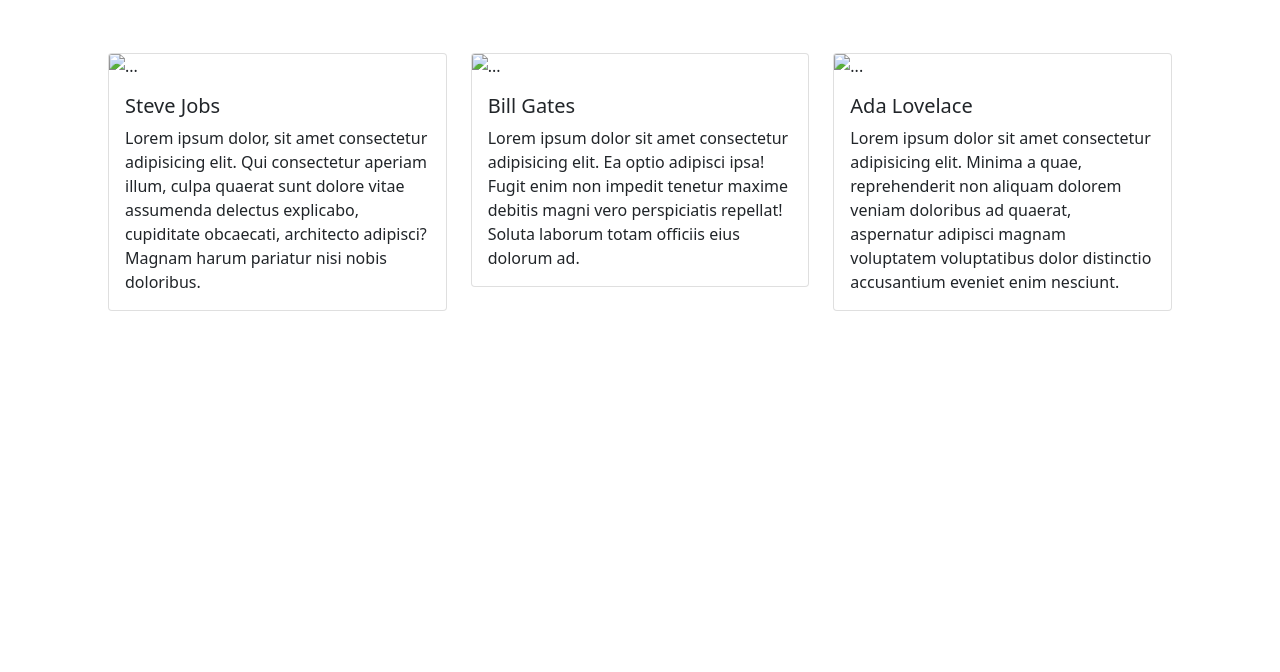
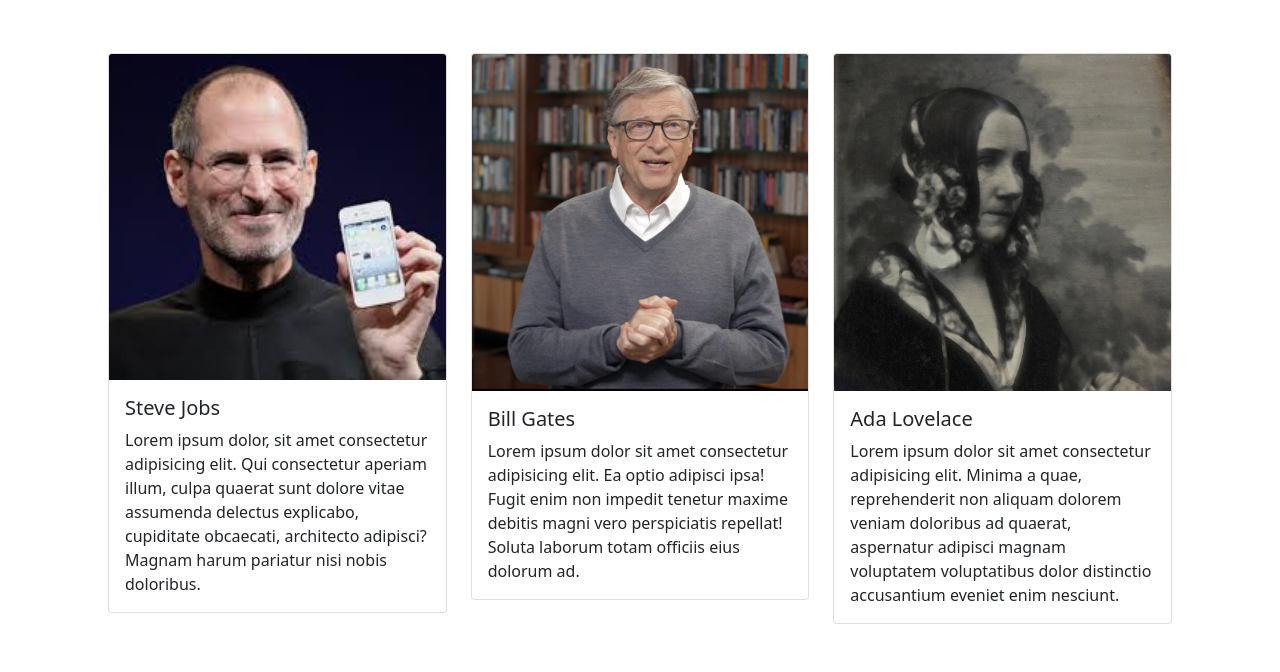
Before and after one commit to ezemillo/tpIntegrador2, a plain HTML site: page index.html in a window 1280 px wide. Shown: the part 683-1355 px from the top of the page. Before the commit the page ends 1042 px from the top, so only its background shows below. Drawn offline with nearby package versions, Linux system fonts and the light colour scheme; the site is published under a folder, as on GitHub Pages, so addresses that start at the root find nothing.

Commit message:
funcionan imagenes

```diff
--- a/index.html
+++ b/index.html
@@ -20,7 +20,7 @@
       <div class="container-fluid">
         <a class="navbar-brand" href="#">
           <img
-            src="/img/codoacodo.png"
+            src="img/codoacodo.png"
             alt=""
             width="30"
             height="24"
@@ -145,7 +145,7 @@
 
         <div class="col">
           <div class="card h-80">
-            <img src="/img/steve.jpg" class="card-img-top" alt="...">
+            <img src="img/steve.jpg" class="card-img-top" alt="...">
             <div class="card-body">
               <h5 class="card-title">Steve Jobs</h5>
               <p class="card-text">Lorem ipsum dolor, sit amet consectetur adipisicing elit. Qui consectetur aperiam illum, culpa quaerat sunt dolore vitae assumenda delectus explicabo, cupiditate obcaecati, architecto adipisci? Magnam harum pariatur nisi nobis doloribus.</p>
@@ -154,7 +154,7 @@
         </div>
         <div class="col">
           <div class="card h-80">
-            <img src="/img/bill.jpg" class="card-img-top" alt="...">
+            <img src="img/bill.jpg" class="card-img-top" alt="...">
             <div class="card-body">
               <h5 class="card-title">Bill Gates</h5>
               <p class="card-text">Lorem ipsum dolor sit amet consectetur adipisicing elit. Ea optio adipisci ipsa! Fugit enim non impedit tenetur maxime debitis magni vero perspiciatis repellat! Soluta laborum totam officiis eius dolorum ad.</p>
@@ -163,7 +163,7 @@
         </div>
         <div class="col">
           <div class="card h-80">
-            <img src="/img/ada.jpeg" class="card-img-top" alt="...">
+            <img src="img/ada.jpeg" class="card-img-top" alt="...">
             <div class="card-body">
               <h5 class="card-title">Ada Lovelace</h5>
               <p class="card-text">Lorem ipsum dolor sit amet consectetur adipisicing elit. Minima a quae, reprehenderit non aliquam dolorem veniam doloribus ad quaerat, aspernatur adipisci magnam voluptatem voluptatibus dolor distinctio accusantium eveniet enim nesciunt.</p>
```
